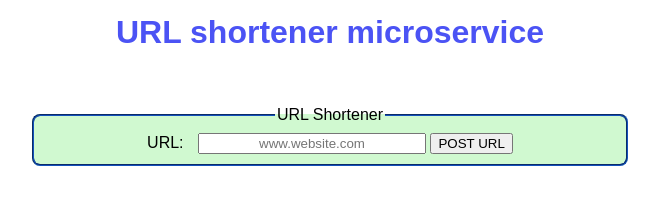
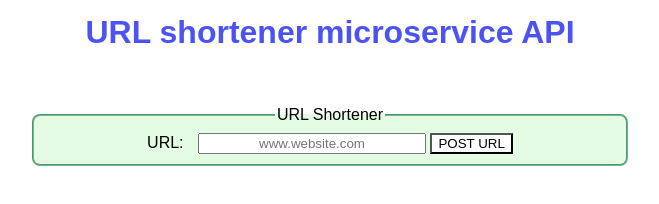
Before and after one commit to austinxduong/backend-microservice-urlshortener, a website: page views/index.html in a window 1280 px wide. Shown: the whole page, without its empty margins (310-969 px from the left). Drawn offline with Linux system fonts and the light colour scheme.

```diff
--- a/public/styles.css
+++ b/public/styles.css
@@ -15,9 +15,9 @@
 }
 
 fieldset {
-    border-color: rgb(19, 81, 188);
+    border-color: rgba(1, 150, 78, 0.589);
     border-radius: 8px;
-    background-color: rgba(107, 235, 107, 0.314);
+    background-color: rgba(107, 235, 107, 0.185);
 }
 
 form {
@@ -35,3 +35,7 @@
     width: 220px;
     text-align: center;
 }
+
+input[type="submit"] {
+    background-color: rgb(255, 255, 255);
+}
--- a/views/index.html
+++ b/views/index.html
@@ -10,7 +10,7 @@
 
 <body>
     <header>
-        <h1>URL shortener microservice</h1>
+        <h1>URL shortener microservice API</h1>
     </header>
     <main>
         <section>
```
